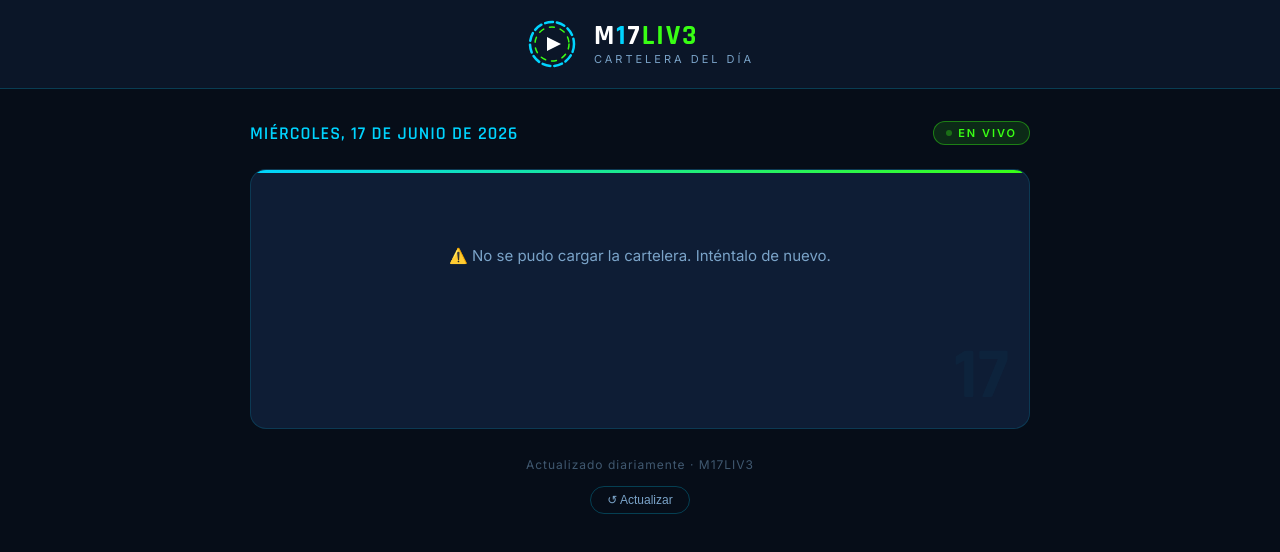
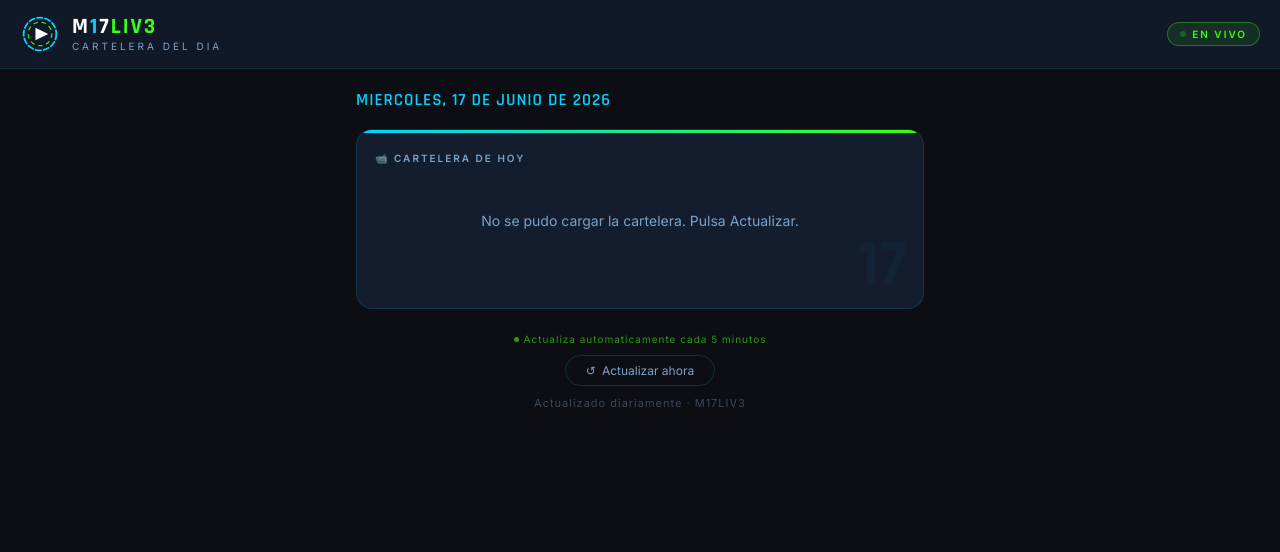
Before and after one commit to m17liv3/panelgestion, a plain HTML site: page cartelera.html in a window 1280 px wide. Drawn offline with Linux system fonts and the light colour scheme; no server answers.

Commit message:
Add files via upload

```diff
--- a/cartelera.html
+++ b/cartelera.html
@@ -2,145 +2,191 @@
 <html lang="es">
 <head>
 <meta charset="UTF-8">
-<meta name="viewport" content="width=device-width, initial-scale=1.0">
+<meta name="viewport" content="width=device-width, initial-scale=1.0, maximum-scale=1.0">
 <title>M17LIV3 – Cartelera</title>
 <link href="https://fonts.googleapis.com/css2?family=Rajdhani:wght@400;600;700&family=Inter:wght@400;500;600&display=swap" rel="stylesheet">
 <style>
-  *, *::before, *::after { box-sizing: border-box; margin: 0; padding: 0; user-select: none !important; -webkit-user-select: none !important; }
+*, *::before, *::after { box-sizing: border-box; margin: 0; padding: 0; }
+*, *::before, *::after { user-select: none; -webkit-user-select: none; }
+img { pointer-events: none; -webkit-user-drag: none; }
 
 :root {
+  --bg: #0d0d14;
+  --bg2: #111827;
+  --card: #131d2e;
   --cyan: #00D4FF;
   --green: #39FF14;
-    --dark: #060D18;
-    --dark2: #0B1628;
-    --card: #0E1D35;
-    --text: #E8F4FF;
+  --text: #e8f0fe;
   --muted: #7AA3C8;
+  --border: rgba(0,212,255,0.13);
+  --safe: env(safe-area-inset-bottom, 0px);
 }
 
 body {
-    background: var(--dark);
+  background: var(--bg);
   color: var(--text);
   font-family: 'Inter', sans-serif;
   min-height: 100vh;
   display: flex;
   flex-direction: column;
-    align-items: center;
-
 }
 
-  img {
-    pointer-events: none;
-    -webkit-user-drag: none;
+/* ---- HEADER ---- */
+header {
+  background: var(--bg2);
+  border-bottom: 1px solid var(--border);
+  padding: 14px 20px;
+  display: flex;
+  align-items: center;
+  justify-content: space-between;
+  position: sticky;
+  top: 0;
+  z-index: 100;
 }
 
-  header {
-    width: 100%;
-    background: var(--dark2);
-    border-bottom: 1px solid rgba(0,212,255,0.2);
-    padding: 18px 24px;
+.header-left {
   display: flex;
   align-items: center;
-    justify-content: center;
-    gap: 16px;
+  gap: 12px;
 }
 
-  .logo-ring {
-    position: relative;
-    width: 52px;
-    height: 52px;
-    flex-shrink: 0;
-  }
-
-  .logo-ring svg { width: 100%; height: 100%; }
-
-  .brand {
-    display: flex;
-    flex-direction: column;
-  }
+.logo-wrap { width: 40px; height: 40px; flex-shrink: 0; }
+.logo-wrap img { width: 100%; height: 100%; object-fit: contain; }
+.logo-wrap svg { width: 100%; height: 100%; }
 
 .brand-name {
   font-family: 'Rajdhani', sans-serif;
-    font-size: 28px;
+  font-size: 22px;
   font-weight: 700;
   letter-spacing: 2px;
+  color: #fff;
   line-height: 1;
-    color: #fff;
 }
-
-  .brand-name span { color: var(--cyan); }
-
+.brand-name .c { color: var(--cyan); }
+.brand-name .g { color: var(--green); }
 .brand-sub {
-    font-size: 11px;
+  font-size: 10px;
   letter-spacing: 3px;
   text-transform: uppercase;
   color: var(--muted);
   margin-top: 2px;
 }
 
-  .main {
+.live-pill {
+  display: inline-flex;
+  align-items: center;
+  gap: 6px;
+  background: rgba(57,255,20,0.1);
+  border: 1px solid rgba(57,255,20,0.35);
+  color: var(--green);
+  font-size: 10px;
+  font-weight: 700;
+  letter-spacing: 2px;
+  padding: 5px 12px;
+  border-radius: 20px;
+  text-transform: uppercase;
+  white-space: nowrap;
+}
+.live-dot {
+  width: 6px; height: 6px;
+  border-radius: 50%;
+  background: var(--green);
+  animation: pulse 1.4s ease-in-out infinite;
+}
+@keyframes pulse { 0%,100%{opacity:1} 50%{opacity:0.2} }
+
+/* ---- MAIN ---- */
+main {
+  flex: 1;
   width: 100%;
-    max-width: 820px;
-    padding: 32px 20px 60px;
-    flex: 1;
+  max-width: 600px;
+  margin: 0 auto;
+  padding: 20px 16px calc(30px + var(--safe));
 }
 
+/* ---- DATE BAR ---- */
 .date-bar {
-    display: flex;
-    align-items: center;
-    justify-content: space-between;
-    margin-bottom: 24px;
-    flex-wrap: wrap;
-    gap: 8px;
+  margin-bottom: 18px;
 }
-
 .date-label {
   font-family: 'Rajdhani', sans-serif;
-    font-size: 18px;
+  font-size: 17px;
   font-weight: 600;
   letter-spacing: 1px;
   color: var(--cyan);
   text-transform: uppercase;
 }
+.last-update {
+  font-size: 11px;
+  color: var(--muted);
+  margin-top: 2px;
+}
 
-  .live-badge {
-    display: inline-flex;
+/* ---- EVENTO CARD ---- */
+.evento-wrap {
+  display: none;
+  margin-bottom: 20px;
+}
+.evento-wrap.visible { display: block; }
+
+.evento-card {
+  background: linear-gradient(135deg, rgba(0,212,255,0.06), rgba(57,255,20,0.04));
+  border: 1px solid rgba(0,212,255,0.25);
+  border-radius: 16px;
+  overflow: hidden;
+  position: relative;
+}
+.evento-card::before {
+  content: '';
+  position: absolute;
+  top: 0; left: 0; right: 0;
+  height: 3px;
+  background: linear-gradient(90deg, var(--cyan), var(--green));
+}
+.evento-header {
+  display: flex;
   align-items: center;
   gap: 6px;
-    background: rgba(57,255,20,0.12);
-    border: 1px solid rgba(57,255,20,0.4);
-    color: var(--green);
-    font-size: 11px;
-    font-weight: 600;
-    letter-spacing: 2px;
-    padding: 4px 12px;
-    border-radius: 20px;
+  padding: 10px 16px;
+  background: linear-gradient(135deg, rgba(0,212,255,0.12), rgba(57,255,20,0.08));
+  border-bottom: 1px solid rgba(0,212,255,0.15);
+  font-size: 10px;
+  font-weight: 700;
+  letter-spacing: 3px;
   text-transform: uppercase;
+  color: var(--cyan);
+}
+.evento-header .star { color: var(--green); font-size: 12px; }
+.evento-img {
+  width: 100%;
+  max-height: 420px;
+  object-fit: contain;
+  display: block;
+  background: #000;
 }
 
-  .live-dot {
-    width: 6px;
-    height: 6px;
-    border-radius: 50%;
-    background: var(--green);
-    animation: pulse 1.4s ease-in-out infinite;
+.scroll-hint {
+  display: none;
+  justify-content: center;
+  padding: 8px 0 14px;
+  font-size: 13px;
+  color: var(--cyan);
+  font-weight: 500;
+  animation: bounce 2s ease-in-out infinite;
 }
+.scroll-hint.visible { display: flex; }
+@keyframes bounce { 0%,100%{transform:translateY(0)} 50%{transform:translateY(4px)} }
 
-  @keyframes pulse {
-    0%, 100% { opacity: 1; }
-    50% { opacity: 0.3; }
-  }
-
+/* ---- CARTELERA CARD ---- */
 .cartelera-card {
   background: var(--card);
-    border: 1px solid rgba(0,212,255,0.15);
+  border: 1px solid var(--border);
   border-radius: 16px;
-    padding: 32px 28px;
-    min-height: 260px;
+  padding: 22px 18px;
+  min-height: 180px;
   position: relative;
   overflow: hidden;
 }
-
 .cartelera-card::before {
   content: '';
   position: absolute;
@@ -148,256 +194,229 @@
   height: 3px;
   background: linear-gradient(90deg, var(--cyan), var(--green));
 }
-
+.cartelera-label {
+  font-size: 10px;
+  letter-spacing: 2px;
+  text-transform: uppercase;
+  color: var(--muted);
+  margin-bottom: 14px;
+  font-weight: 600;
+}
 .content-area {
-    font-size: 16px;
-    line-height: 1.8;
+  font-size: 15px;
+  line-height: 1.85;
   color: var(--text);
   white-space: pre-wrap;
   word-break: break-word;
-
 }
-
-  .content-area.loading {
-    color: var(--muted);
-    font-style: italic;
-  }
-
+.content-area.loading { color: var(--muted); font-style: italic; }
 .content-area.empty {
   color: var(--muted);
-    font-size: 15px;
+  font-size: 14px;
   text-align: center;
-    padding: 40px 0;
+  padding: 30px 0;
 }
-
 .corner-accent {
   position: absolute;
-    bottom: 16px;
-    right: 20px;
+  bottom: 12px;
+  right: 16px;
   font-family: 'Rajdhani', sans-serif;
-    font-size: 72px;
+  font-size: 64px;
   font-weight: 700;
   color: rgba(0,212,255,0.04);
   line-height: 1;
   pointer-events: none;
-    user-select: none;
 }
 
+/* ---- FOOTER ---- */
 .footer {
+  margin-top: 24px;
+  display: flex;
+  flex-direction: column;
+  align-items: center;
+  gap: 10px;
+}
+.footer-text {
+  font-size: 11px;
+  color: rgba(122,163,200,0.4);
+  letter-spacing: 1px;
   text-align: center;
-    margin-top: 28px;
-    font-size: 12px;
-    color: rgba(122,163,200,0.5);
-    letter-spacing: 1px;
 }
-
 .refresh-btn {
   background: none;
-    border: 1px solid rgba(0,212,255,0.25);
+  border: 1px solid rgba(0,212,255,0.2);
   color: var(--muted);
   font-size: 12px;
-    padding: 6px 16px;
+  padding: 7px 20px;
   border-radius: 20px;
   cursor: pointer;
-    margin-top: 14px;
   display: inline-flex;
   align-items: center;
   gap: 6px;
   transition: all 0.2s;
+  font-family: 'Inter', sans-serif;
 }
+.refresh-btn:hover { border-color: var(--cyan); color: var(--cyan); }
+.refresh-btn.spinning { pointer-events: none; }
+.refresh-btn.spinning .icon { display: inline-block; animation: spin 0.8s linear infinite; }
+@keyframes spin { to { transform: rotate(360deg); } }
 
-  .refresh-btn:hover {
-    border-color: var(--cyan);
-    color: var(--cyan);
+/* ---- AUTO REFRESH BADGE ---- */
+.auto-badge {
+  font-size: 10px;
+  color: rgba(57,255,20,0.6);
+  letter-spacing: 1px;
+  display: flex;
+  align-items: center;
+  gap: 5px;
 }
+.auto-dot { width: 5px; height: 5px; border-radius: 50%; background: var(--green); opacity: 0.6; }
 
-  .evento-card {
-    background: linear-gradient(135deg, rgba(0,212,255,0.07), rgba(57,255,20,0.05));
-    border: 1px solid rgba(0,212,255,0.3);
-    border-radius: 16px;
-    overflow: hidden;
-    margin-bottom: 24px;
-    display: none;
-    position: relative;
-  }
-
-  .evento-card.visible { display: block; }
-
-  .evento-card::before {
-    content: '';
-    position: absolute;
-    top: 0; left: 0; right: 0;
-    height: 3px;
-    background: linear-gradient(90deg, var(--cyan), var(--green));
-  }
-
-  .evento-badge {
-    display: inline-flex;
-    align-items: center;
-    gap: 6px;
-    background: linear-gradient(135deg, rgba(0,212,255,0.15), rgba(57,255,20,0.1));
-    border-bottom: 1px solid rgba(0,212,255,0.2);
-    width: 100%;
-    padding: 10px 18px;
-    font-size: 11px;
-    font-weight: 700;
-    letter-spacing: 3px;
-    text-transform: uppercase;
-    color: var(--cyan);
-  }
-
-  .evento-badge .star { color: var(--green); font-size: 13px; }
-
-  .evento-img {
-    width: 100%;
-    max-height: 500px;
-    object-fit: contain;
-    display: block;
-    background: #000;
-  }
-
-  .scroll-hint {
-    display: none;
-    align-items: center;
-    justify-content: center;
-    padding: 10px 0 14px;
-  }
-  .scroll-hint.visible { display: flex; }
-  .scroll-hint-text {
-    font-size: 13px;
-    color: var(--cyan);
-    font-weight: 500;
-  }
-
-  @media (max-width: 480px) {
-    .cartelera-card { padding: 22px 18px; }
-    .brand-name { font-size: 22px; }
-    .content-area { font-size: 15px; }
-    .evento-img { max-height: 300px; }
+@media (max-width: 400px) {
+  .brand-name { font-size: 19px; }
+  .content-area { font-size: 14px; }
+  .evento-img { max-height: 280px; }
 }
 </style>
 </head>
 <body>
 
 <header>
-  <div class="logo-ring">
-    <svg viewBox="0 0 52 52" fill="none" xmlns="http://www.w3.org/2000/svg">
-      <circle cx="26" cy="26" r="22" stroke="#00D4FF" stroke-width="2.5" stroke-dasharray="8 4" stroke-linecap="round"/>
-      <circle cx="26" cy="26" r="17" stroke="#39FF14" stroke-width="1.5" stroke-dasharray="5 6" stroke-linecap="round"/>
-      <polygon points="21,19 35,26 21,33" fill="white"/>
+  <div class="header-left">
+    <div class="logo-wrap">
+      <svg viewBox="0 0 44 44" fill="none" xmlns="http://www.w3.org/2000/svg">
+        <circle cx="22" cy="22" r="18" stroke="#00D4FF" stroke-width="2" stroke-dasharray="6 3" stroke-linecap="round"/>
+        <circle cx="22" cy="22" r="13" stroke="#39FF14" stroke-width="1.2" stroke-dasharray="4 5" stroke-linecap="round"/>
+        <polygon points="17,15 31,22 17,29" fill="white"/>
       </svg>
     </div>
-  <div class="brand">
-    <div class="brand-name">M<span>1</span>7<span style="color:var(--green)">LIV3</span></div>
-    <div class="brand-sub">Cartelera del día</div>
+    <div>
+      <div class="brand-name">M<span class="c">1</span>7<span class="g">LIV3</span></div>
+      <div class="brand-sub">Cartelera del dia</div>
+    </div>
+  </div>
+  <div class="live-pill">
+    <div class="live-dot"></div>
+    En vivo
   </div>
 </header>
 
-<main class="main">
-  <!-- Evento exclusivo del día -->
-  <div class="scroll-hint" id="scroll-hint">
-    <div class="scroll-hint-text">👇 Baja para ver la cartelera del día</div>
-  </div>
-  <div class="evento-card" id="evento-card">
-    <div class="evento-badge">
-      <span class="star">★</span> Evento exclusivo del día <span class="star">★</span>
-    </div>
-    <img class="evento-img" id="evento-img" src="" alt="Evento del día">
+<main>
+  <div class="date-bar">
+    <div class="date-label" id="today-date">Cargando...</div>
+    <div class="last-update" id="last-update"></div>
   </div>
 
-  <div class="date-bar">
-    <div class="date-label" id="today-date">Cargando...</div>
-    <div class="live-badge">
-      <div class="live-dot"></div>
-      En vivo
+  <div class="scroll-hint" id="scroll-hint">&#128071; Baja para ver la cartelera</div>
+
+  <div class="evento-wrap" id="evento-wrap">
+    <div class="evento-card">
+      <div class="evento-header">
+        <span class="star">&#9733;</span> Evento exclusivo del dia <span class="star">&#9733;</span>
+      </div>
+      <img class="evento-img" id="evento-img" src="" alt="Evento del dia">
     </div>
   </div>
 
   <div class="cartelera-card">
+    <div class="cartelera-label">&#128249; Cartelera de hoy</div>
     <div class="content-area loading" id="content-display">Cargando cartelera...</div>
     <div class="corner-accent">17</div>
   </div>
 
   <div class="footer">
-    <div>Actualizado diariamente · M17LIV3</div>
-    <button class="refresh-btn" onclick="loadContent()">
-      ↺ Actualizar
+    <div class="auto-badge">
+      <div class="auto-dot"></div>
+      Actualiza automaticamente cada 5 minutos
+    </div>
+    <button class="refresh-btn" id="refresh-btn" onclick="doRefresh()">
+      <span class="icon">&#8634;</span> Actualizar ahora
     </button>
+    <div class="footer-text">Actualizado diariamente &middot; M17LIV3</div>
   </div>
 </main>
 
 <script>
-const BIN_ID = '6a2d8241da38895dfebaae93';
-const ACCESS_KEY = '$2a$10$9ikO.ZJ.tHgDUL0ddUaO.eNMFAT5S6FGO.Ub6rJKwpIsE/Mr/L2xG';
+var BIN_ID = '6a2d8241da38895dfebaae93';
+var ACCESS_KEY = '$2a$10$9ikO.ZJ.tHgDUL0ddUaO.eNMFAT5S6FGO.Ub6rJKwpIsE/Mr/L2xG';
 
 function setDate() {
-  const d = new Date();
-  const days = ['Domingo','Lunes','Martes','Miércoles','Jueves','Viernes','Sábado'];
-  const months = ['enero','febrero','marzo','abril','mayo','junio','julio','agosto','septiembre','octubre','noviembre','diciembre'];
+  var d = new Date();
+  var days = ['Domingo','Lunes','Martes','Miercoles','Jueves','Viernes','Sabado'];
+  var months = ['enero','febrero','marzo','abril','mayo','junio','julio','agosto','septiembre','octubre','noviembre','diciembre'];
   document.getElementById('today-date').textContent =
-    `${days[d.getDay()]}, ${d.getDate()} de ${months[d.getMonth()]} de ${d.getFullYear()}`;
+    days[d.getDay()] + ', ' + d.getDate() + ' de ' + months[d.getMonth()] + ' de ' + d.getFullYear();
+}
+
+function setLastUpdate() {
+  var now = new Date();
+  var h = String(now.getHours()).padStart(2,'0');
+  var m = String(now.getMinutes()).padStart(2,'0');
+  document.getElementById('last-update').textContent = 'Ultima actualizacion: ' + h + ':' + m;
 }
 
 async function loadContent() {
-  const el = document.getElementById('content-display');
-  el.className = 'content-area loading';
-  el.textContent = 'Cargando cartelera...';
-
+  var el = document.getElementById('content-display');
   try {
-    const res = await fetch(`https://api.jsonbin.io/v3/b/${BIN_ID}/latest`, {
-      headers: {
-        'X-Master-Key': ACCESS_KEY,
-        'X-Access-Key': ACCESS_KEY
-      }
+    var res = await fetch('https://api.jsonbin.io/v3/b/' + BIN_ID + '/latest', {
+      headers: { 'X-Master-Key': ACCESS_KEY, 'X-Access-Key': ACCESS_KEY }
     });
-    const data = await res.json();
-    const record = data.record || {};
-    const texto = record.texto || '';
+    var data = await res.json();
+    var record = data.record || {};
+    var texto = record.texto || '';
 
     if (texto.trim()) {
       el.className = 'content-area';
       el.textContent = texto;
     } else {
       el.className = 'content-area empty';
-      el.textContent = '📅 Hoy todavía no se ha publicado la cartelera.\nVuelve más tarde.';
+      el.textContent = 'Hoy todavia no se ha publicado la cartelera.\nVuelve mas tarde.';
     }
 
-    // Mostrar imagen del evento si existe
-    const imagenDia = record.imagen_dia || '';
+    var imagenDia = record.imagen_dia || '';
     if (imagenDia) {
       document.getElementById('evento-img').src = imagenDia;
-      document.getElementById('evento-card').className = 'evento-card visible';
+      document.getElementById('evento-wrap').className = 'evento-wrap visible';
       document.getElementById('scroll-hint').className = 'scroll-hint visible';
     } else {
-      document.getElementById('evento-card').className = 'evento-card';
+      document.getElementById('evento-wrap').className = 'evento-wrap';
       document.getElementById('scroll-hint').className = 'scroll-hint';
     }
 
+    setLastUpdate();
+
     // Registrar visita
-    const today = new Date().toISOString().slice(0,10);
-    const visits = record.visits || {};
+    var today = new Date().toISOString().slice(0,10);
+    var visits = record.visits || {};
     visits[today] = (visits[today] || 0) + 1;
     record.visits = visits;
-    fetch(`https://api.jsonbin.io/v3/b/${BIN_ID}`, {
+    fetch('https://api.jsonbin.io/v3/b/' + BIN_ID, {
       method: 'PUT',
-      headers: {
-        'Content-Type': 'application/json',
-        'X-Master-Key': ACCESS_KEY,
-        'X-Access-Key': ACCESS_KEY
-      },
+      headers: { 'Content-Type': 'application/json', 'X-Master-Key': ACCESS_KEY, 'X-Access-Key': ACCESS_KEY },
       body: JSON.stringify(record)
     });
 
-  } catch (e) {
+  } catch(e) {
     el.className = 'content-area empty';
-    el.textContent = '⚠️ No se pudo cargar la cartelera. Inténtalo de nuevo.';
+    el.textContent = 'No se pudo cargar la cartelera. Pulsa Actualizar.';
   }
 }
 
+function doRefresh() {
+  var btn = document.getElementById('refresh-btn');
+  btn.classList.add('spinning');
+  btn.querySelector('.icon').textContent = '&#8634;';
+  loadContent().finally(function() {
+    setTimeout(function() { btn.classList.remove('spinning'); }, 800);
+  });
+}
+
+// Auto refresco cada 5 minutos
 setDate();
 loadContent();
+setInterval(loadContent, 5 * 60 * 1000);
 
-document.addEventListener('contextmenu', e => e.preventDefault());
+document.addEventListener('contextmenu', function(e) { e.preventDefault(); });
 </script>
 </body>
 </html>
```
Lines whose indentation alone changed are shown as unchanged.
